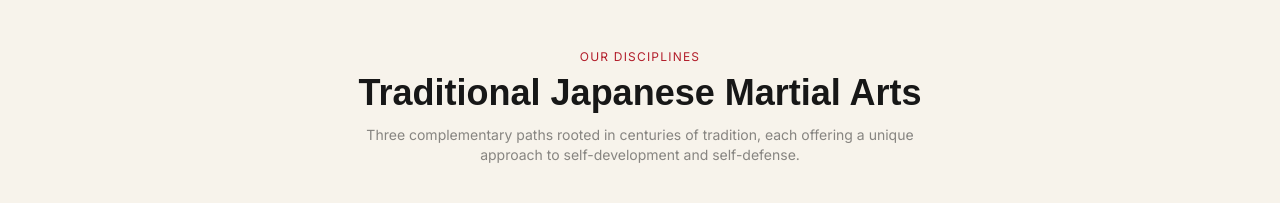
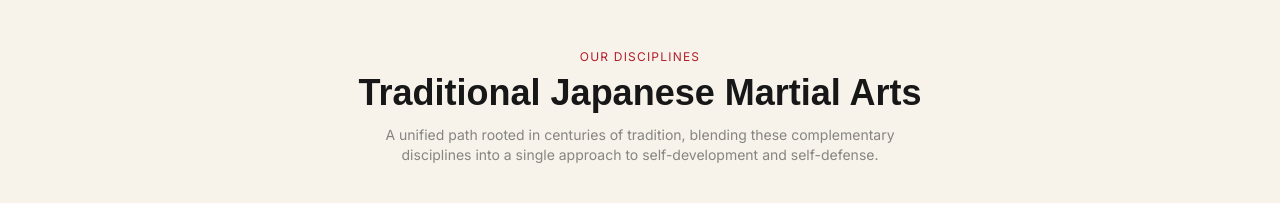
Before and after one commit to skepticsensei/WfordMartialArts, a Next.js app: page / in a window 1280 px wide. Shown: the part 860-1063 px from the top of the page. Built offline with nearby package versions, Linux system fonts and the light colour scheme.

Commit message:
Update page.tsx
edited discipline description

```diff
--- a/src/app/page.tsx
+++ b/src/app/page.tsx
@@ -22,7 +22,7 @@ export default function HomePage() {
             Traditional Japanese Martial Arts
           </h2>
           <p className="mt-3 text-ink/50 max-w-xl mx-auto text-sm">
-            Three complementary paths rooted in centuries of tradition, each offering a unique approach to self-development and self-defense.
+            A unified path rooted in centuries of tradition, blending these complementary disciplines into a single approach to self-development and self-defense.
           </p>
         </div>
         <div className="grid grid-cols-1 md:grid-cols-3 gap-4">
```
